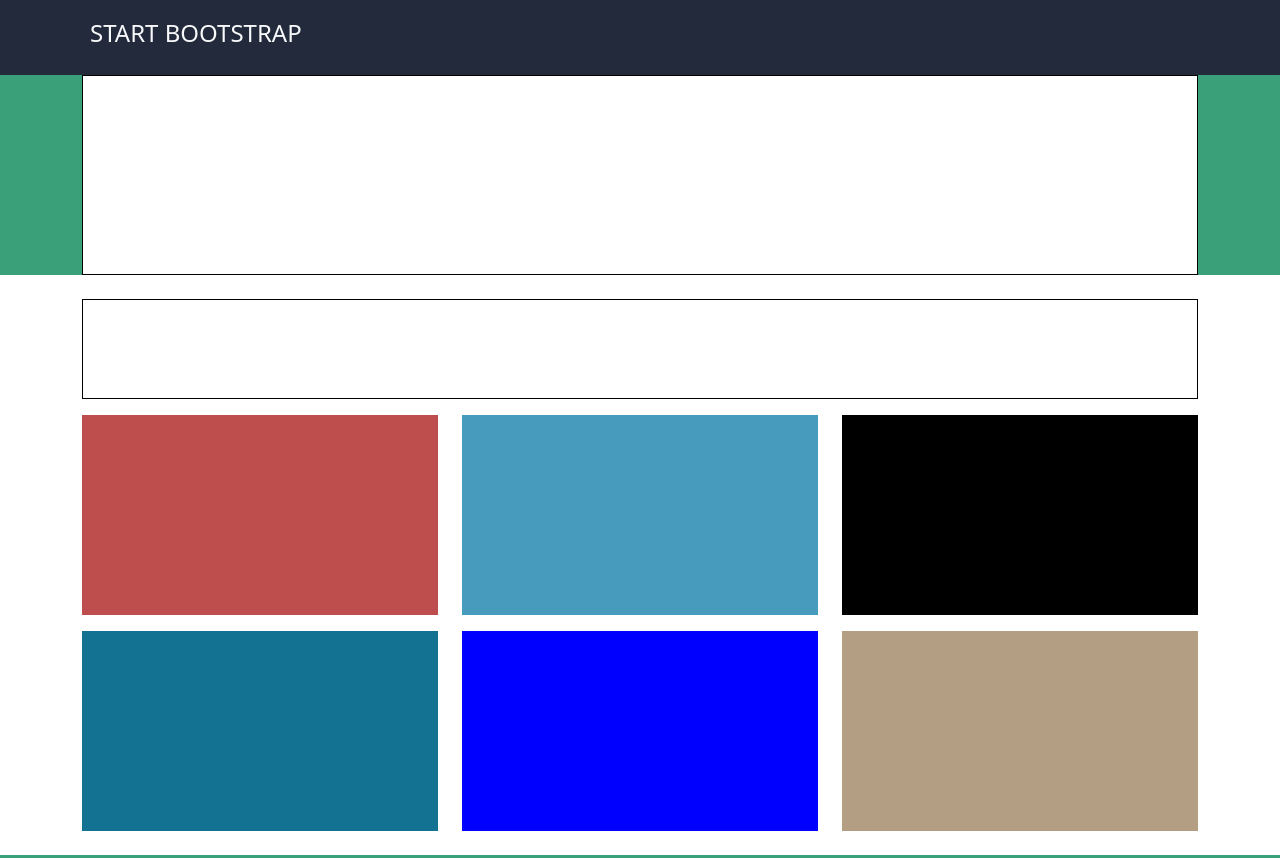
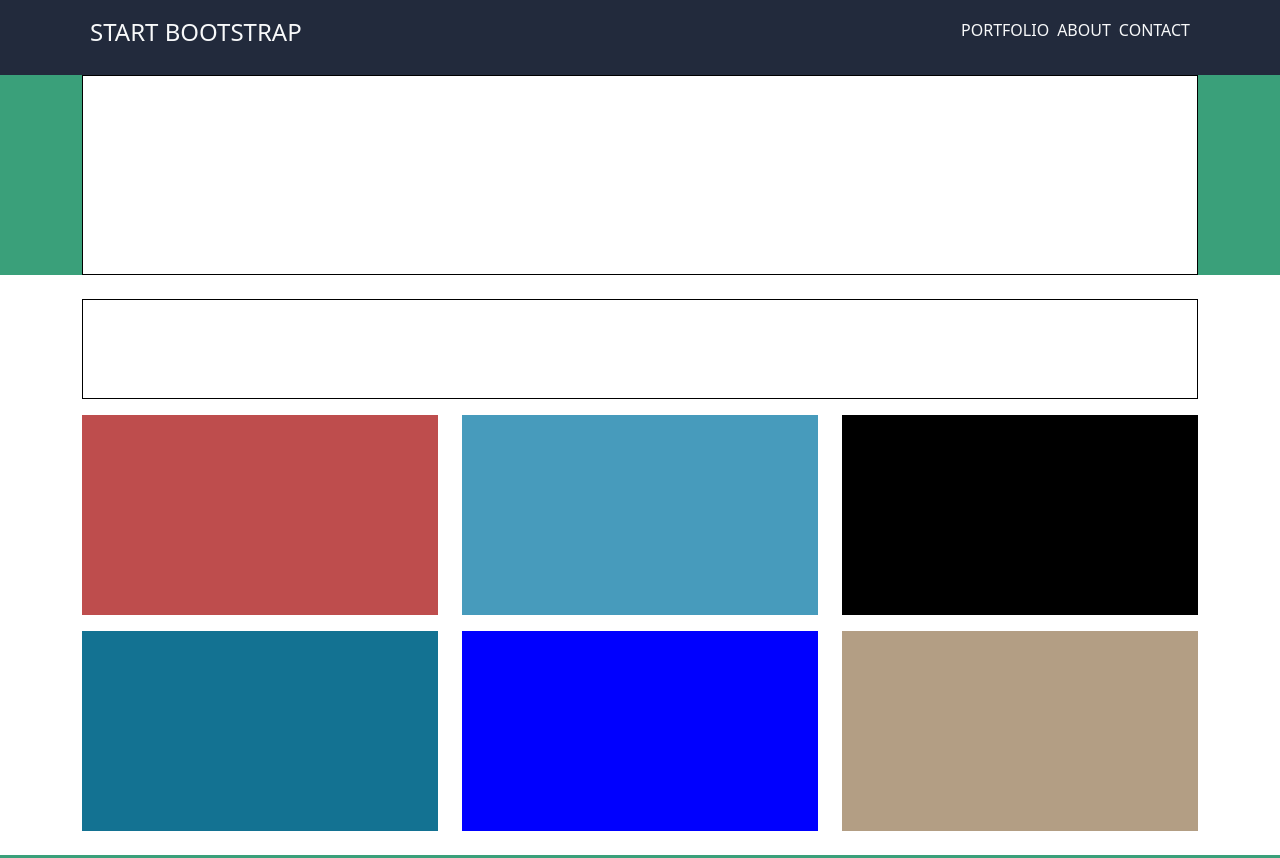
Before and after one commit to Giovannidubaldo/html-css-bootstrap-freelancer, a plain HTML site: page index.html in a window 1280 px wide. Shown: the top 858 px of the page. Drawn offline with nearby package versions, Linux system fonts and the light colour scheme.

Commit message:
Completed header

```diff
--- a/css/style.css
+++ b/css/style.css
@@ -12,6 +12,9 @@ footer{
     align-items: center;
 }
 
+.ul-header{
+    list-style: none;
+}
 
 .title-content{
     height: 100px;
--- a/index.html
+++ b/index.html
@@ -20,12 +20,15 @@
         <div class="container-lg">
             <div class="row">
                 <div class="col-6">
-                    <h2 class="text-light fs-4 ps-2 text-uppercase">start bootstrap</h2>
+                    <h2 class="text-light fs-4 ps-2 text-uppercase align-items-center">start bootstrap</h2>
                 </div>
                 <div class="col-6">
-                    <div class="bars pe-2 d-flex align-items-center justify-content-end d-md-none">
-                        <i class="fa-solid fa-bars text-light text-center d-flex"></i>
-                    </div>
+                    <i class="fa-solid fa-bars pe-2 text-light d-flex justify-content-end d-md-none"></i>
+                    <ul class="d-flex justify-content-end pe-2 text-light ul-header text-uppercase d-none d-md-flex">
+                        <li>portfolio</li>
+                        <li class="ps-2">about</li>
+                        <li class="ps-2">contact</li>
+                    </ul>
                 </div>
             </div>
         </div>
```
